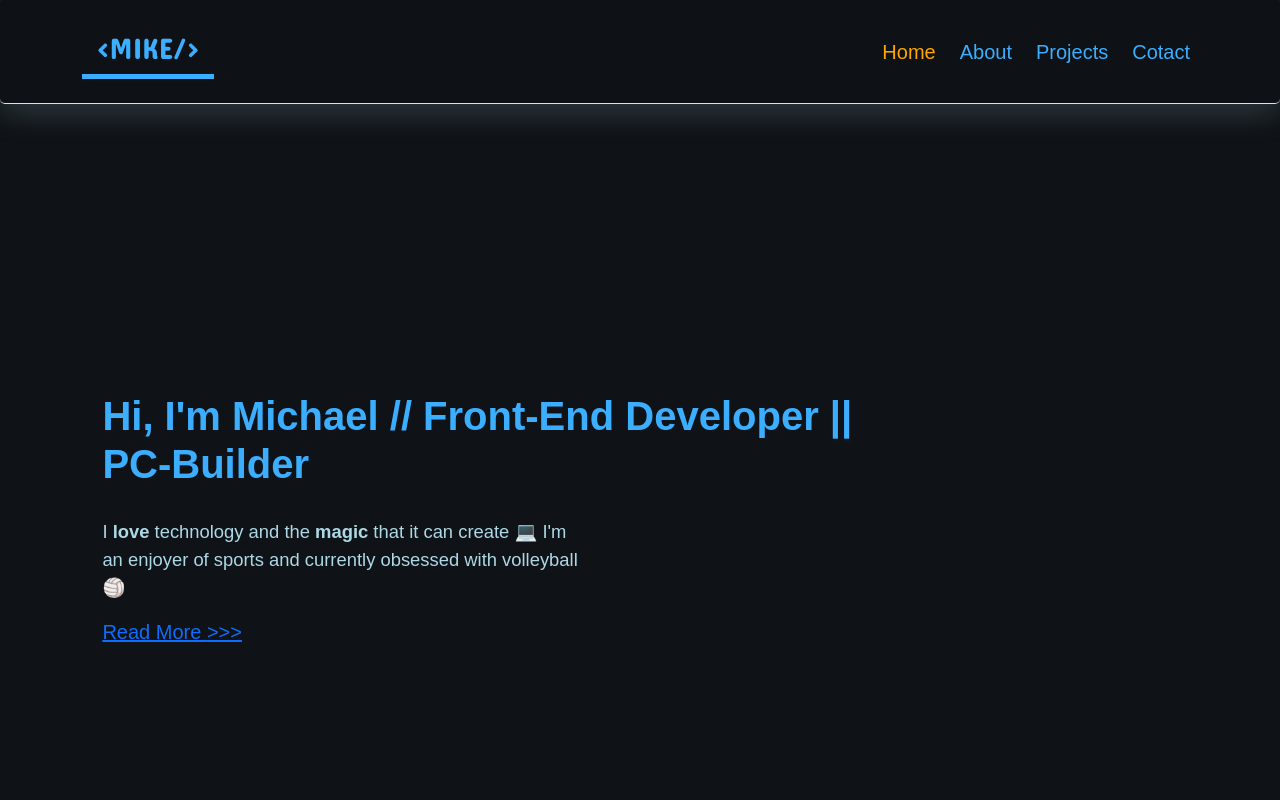
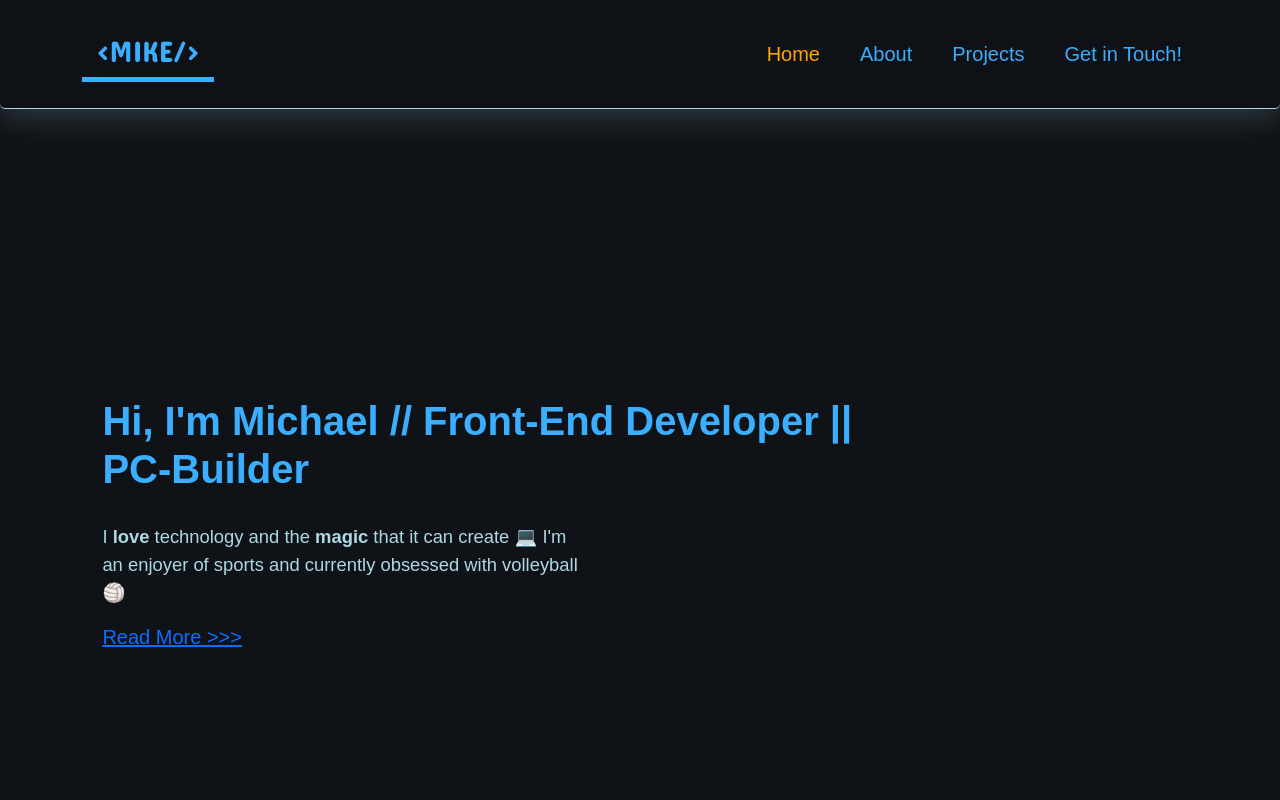
Before and after one commit to mikcad/Personal-Website, a React (Vite) app: page / in a window 1280 px wide. Shown: the top 800 px of the page. Built offline with nearby package versions, Linux system fonts and the light colour scheme; a web font is replaced by a local one.

Commit message:
Update Navbar.tsx
- navbar collapses when link is clicked

```diff
--- a/src/components/Header/Navbar.tsx
+++ b/src/components/Header/Navbar.tsx
@@ -11,11 +11,13 @@ const Header = () => {
   return (
     <>
       <Navbar
+        collapseOnSelect
         expand="lg"
-        className="p-4 mb-5 border-bottom justify-content-center sticky-top"
+        className="p-4 mb-5 justify-content-center sticky-top"
       >
         <Container>
-          <Navbar.Brand className="px-3">
+          <Navbar.Brand href="#home" className="px-3">
+            <Nav.Link href="#home">
               <Link to={'/'}>
                 <img
                   src={logo}
@@ -25,22 +27,43 @@ const Header = () => {
                   width={100}
                 />
               </Link>
+            </Nav.Link>
           </Navbar.Brand>
-          <Navbar.Toggle aria-controls="basic-navbar-nav" />
-          <Navbar.Collapse id="basic-navbar-nav">
+          <Navbar.Toggle
+            aria-controls="responsive-navbar-nav"
+          />
+          <Navbar.Collapse id="responsive-navbar-nav">
             <Nav className="ms-auto column-gap-2 text-center">
-              <NavLink to={'/'} className={'nav-link'}>
+              <Nav.Link href="#home">
+                <NavLink to={'/'} className={'nav-link-underline nav-link'}>
                   Home
                 </NavLink>
-              <NavLink to={'/about'} className={'nav-link'}>
+              </Nav.Link>
+              <Nav.Link href="#about">
+                <NavLink
+                  to={'/about'}
+                  className={'nav-link-underline nav-link'}
+                >
                   About
                 </NavLink>
-              <NavLink to={'/projects'} className={'nav-link'}>
+              </Nav.Link>
+              <Nav.Link href="#projects">
+                <NavLink
+                  to={'/projects'}
+                  className={'nav-link-underline nav-link'}
+                >
                   Projects
                 </NavLink>
-              <NavLink to={'/contact'} className={'nav-link'}>
-                Cotact
+              </Nav.Link>
+              {/* TODO add a button/border for the contact link */}
+              <Nav.Link href="#contact">
+                <NavLink
+                  to={'/contact'}
+                  className={'nav-link-underline nav-link'}
+                >
+                  Get in Touch!
                 </NavLink>
+              </Nav.Link>
             </Nav>
           </Navbar.Collapse>
         </Container>
```
Lines whose indentation alone changed are shown as unchanged.
